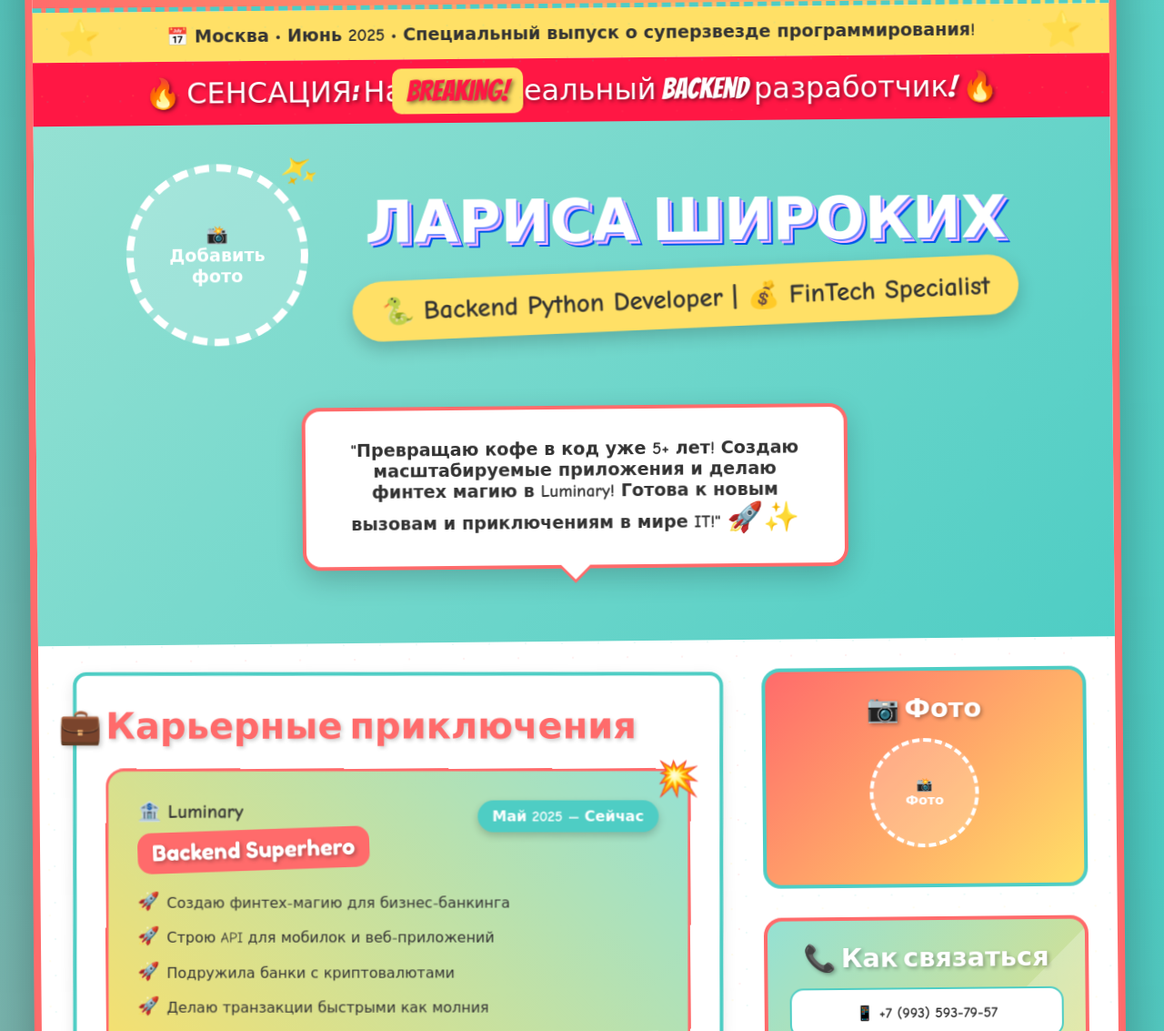
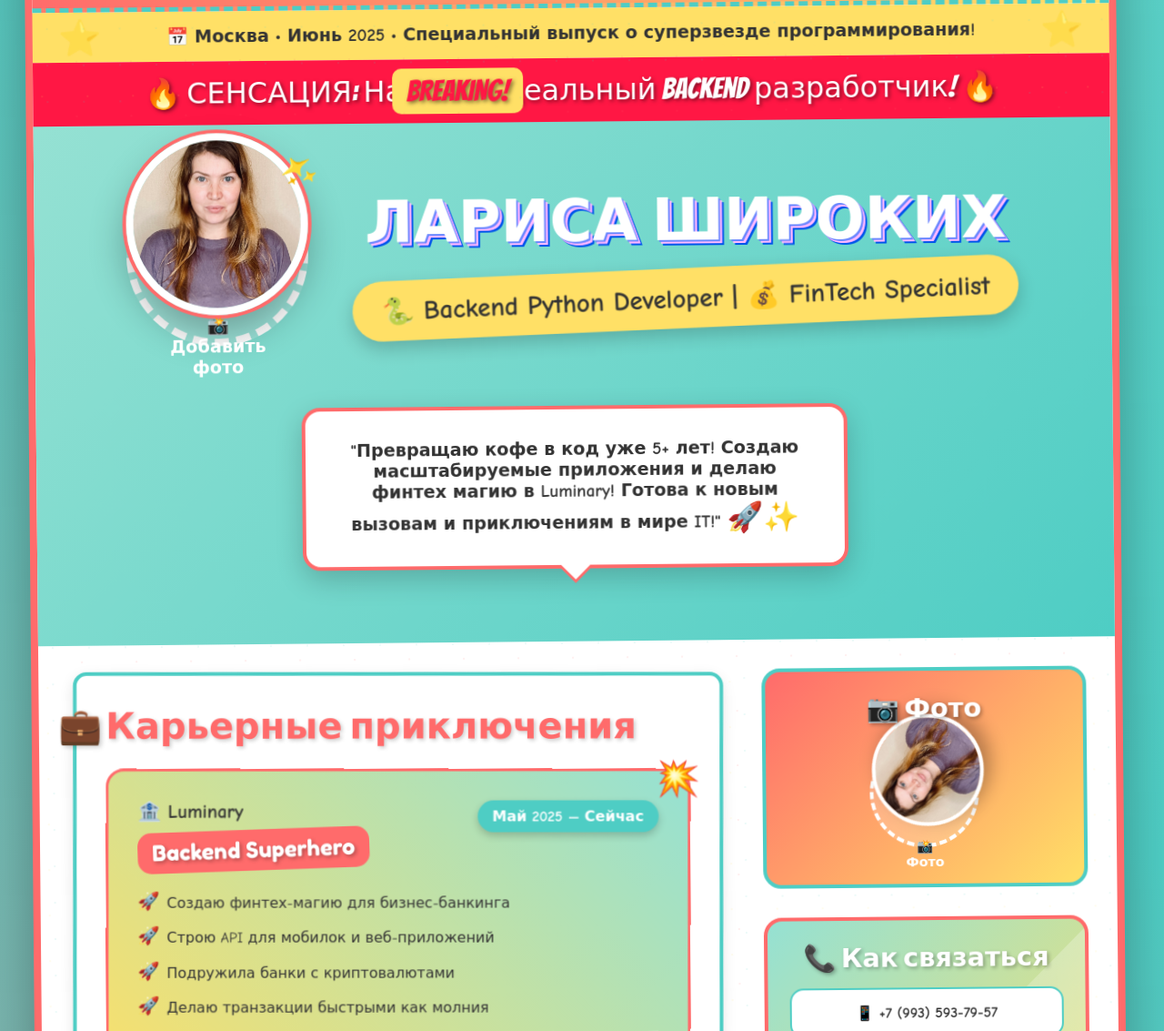
Before and after one commit to LarisaShirokikh/resume, a plain HTML site: page index.html in a window 1280 px wide. Shown: the part 227-1360 px from the top of the page at 91% size. Drawn offline with Linux system fonts and the light colour scheme.

Commit message:
Update index.html

```diff
--- a/index.html
+++ b/index.html
@@ -775,6 +775,7 @@
                 <div class="photo-container">
                     <!-- МЕСТО ДЛЯ ГЛАВНОГО ФОТО -->
                     <div class="photo-placeholder" onclick="alert('Здесь нужно добавить ваше фото!')">
+                        <img src="/AVA.JPG" alt="Лариса Широких" class="hero-photo">
                         📸<br>Добавить<br>фото
                     </div>
                     <!-- Если у вас есть фото, замените div выше на: -->
@@ -890,6 +891,7 @@
                     <div class="photo-sidebar-card">
                         <h3 class="sidebar-title" style="color: #FFFFFF;">📷 Фото</h3>
                         <div class="sidebar-photo-placeholder" onclick="alert('Добавьте ваше фото!')">
+                            <img src="/AVA.JPG" alt="Лариса Широких" class="sidebar-photo">
                             📸<br>Фото
                         </div>
                         <!-- Если у вас есть фото, замените div выше на: -->
```
